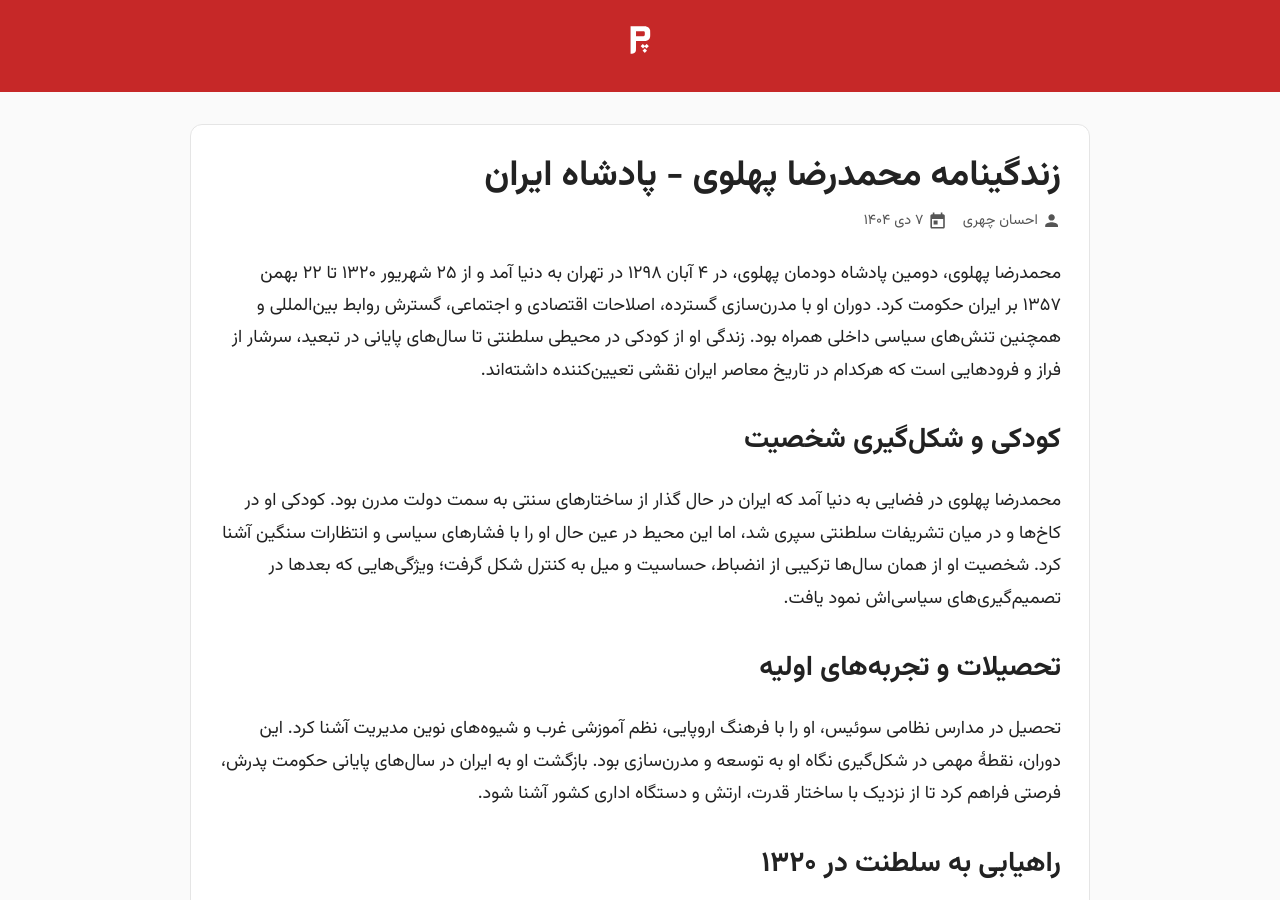
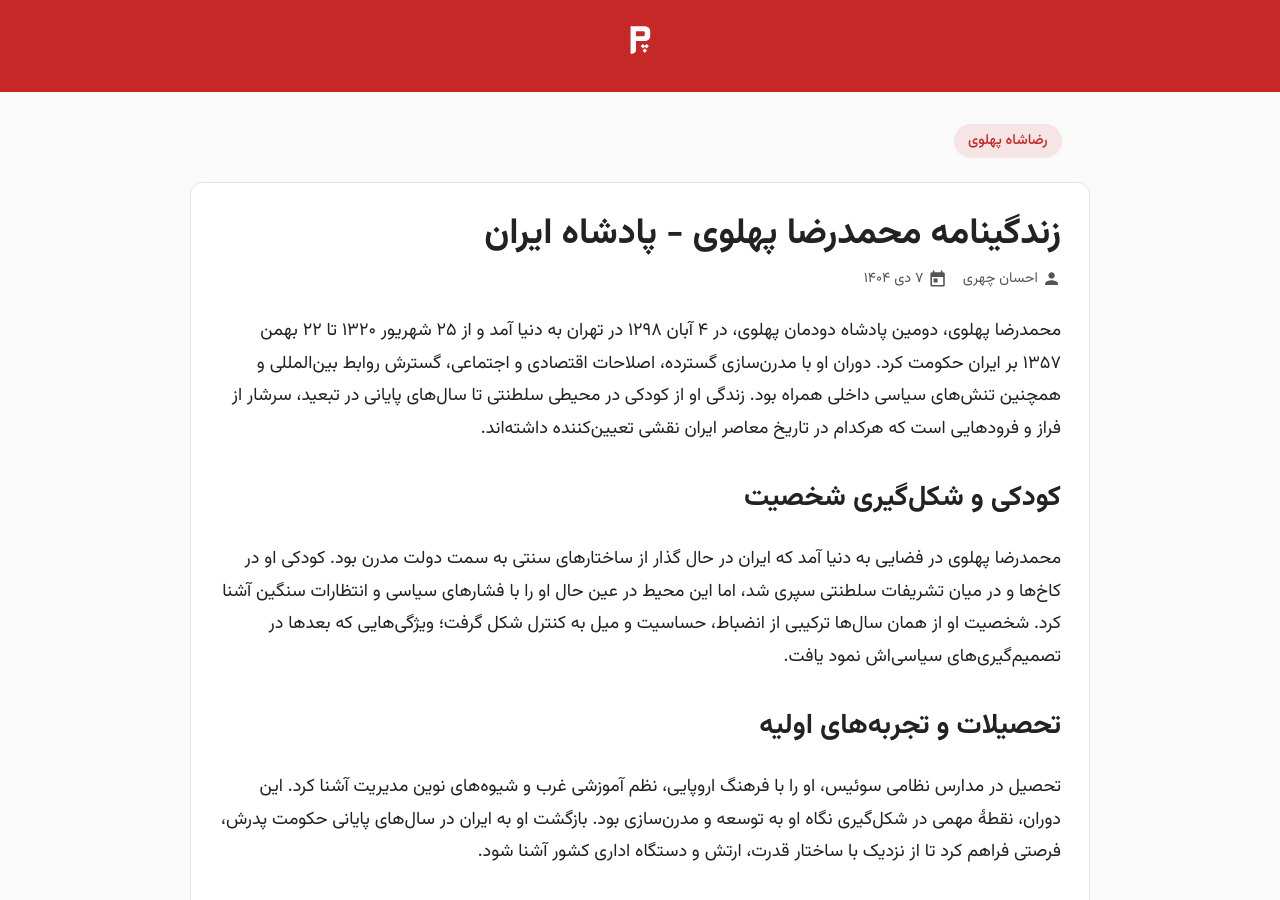
Before and after one commit to darkblog/darkblog.github.io, a Jekyll site: the page built from _posts/2025-12-28-mohammadreza-pahlavi.md, in a window 1280 px wide and 900 px high. Built offline with Jekyll 4.4.1, drawn with Linux system fonts in a browser that asks for light colours.

Commit message:
Update 2025-12-28-mohammadreza-pahlavi.md

```diff
--- a/_posts/2025-12-28-mohammadreza-pahlavi.md
+++ b/_posts/2025-12-28-mohammadreza-pahlavi.md
@@ -1,7 +1,9 @@
 ---
 layout: post
 title: زندگینامه محمدرضا پهلوی - پادشاه ایران
-permalink: /blog/mohammadreza-pahlavi
+categories:
+  - title: رضاشاه پهلوی
+    url: https://www.pasgah.org/blog/4
 ---
 
 محمدرضا پهلوی، دومین پادشاه دودمان پهلوی، در ۴ آبان ۱۲۹۸ در تهران به دنیا آمد و از ۲۵ شهریور ۱۳۲۰ تا ۲۲ بهمن ۱۳۵۷ بر ایران حکومت کرد. دوران او با مدرن‌سازی گسترده، اصلاحات اقتصادی و اجتماعی، گسترش روابط بین‌المللی و همچنین تنش‌های سیاسی داخلی همراه بود. زندگی او از کودکی در محیطی سلطنتی تا سال‌های پایانی در تبعید، سرشار از فراز و فرودهایی است که هرکدام در تاریخ معاصر ایران نقشی تعیین‌کننده داشته‌اند.
```
